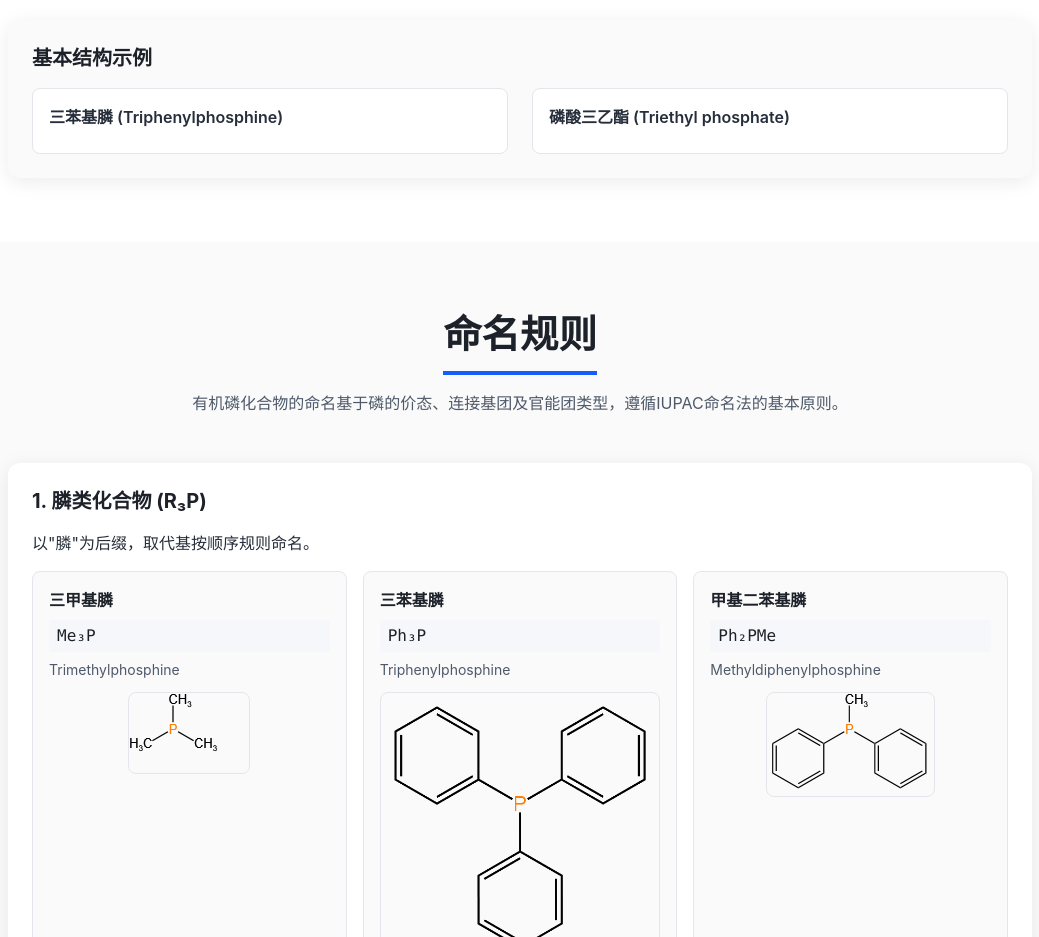
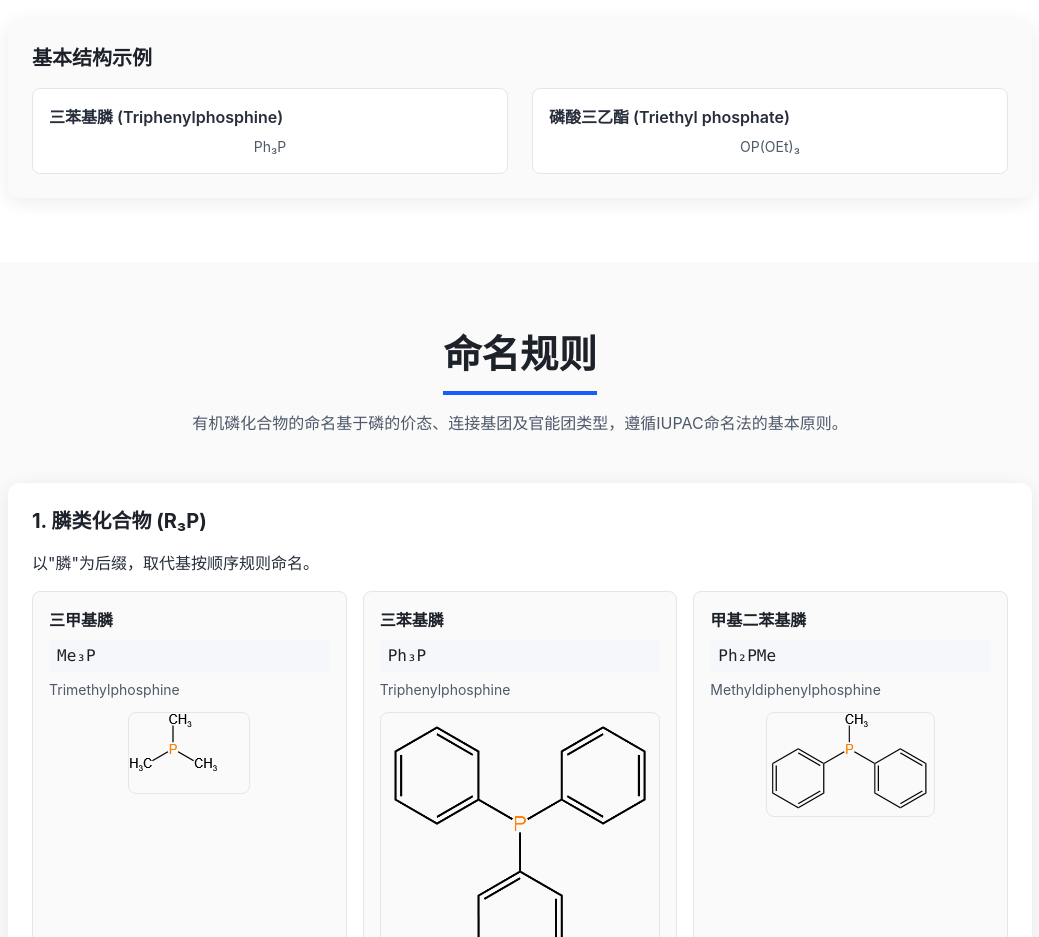
Before and after one commit to Jacobrou/P_Containing_Compounds_New, a plain HTML site: page index.html in a window 1280 px wide. Shown: the part 960-1897 px from the top of the page, without its empty margins (120-1159 px from the left). Drawn offline with nearby package versions, Linux system fonts and the light colour scheme.

Commit message:
Update index.html

```diff
--- a/index.html
+++ b/index.html
@@ -167,11 +167,11 @@
                     <div class="grid grid-cols-1 md:grid-cols-2 gap-6">
                         <div class="p-4 bg-white rounded-lg border border-neutral-200">
                             <h4 class="font-semibold text-neutral-600 mb-2">三苯基膦 (Triphenylphosphine)</h4>
-
+                            <p class="text-sm text-neutral-500 mt-2 text-center">Ph₃P</p>
                         </div>
                         <div class="p-4 bg-white rounded-lg border border-neutral-200">
                             <h4 class="font-semibold text-neutral-600 mb-2">磷酸三乙酯 (Triethyl phosphate)</h4>
-
+                            <p class="text-sm text-neutral-500 mt-2 text-center">OP(OEt)₃</p>
                         </div>
                     </div>
                 </div>
```
